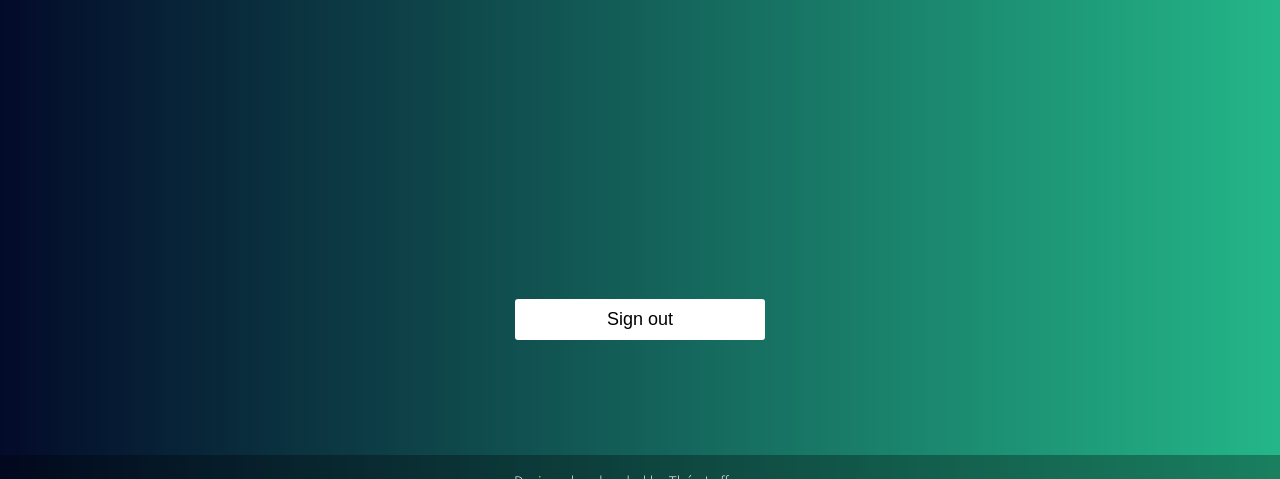
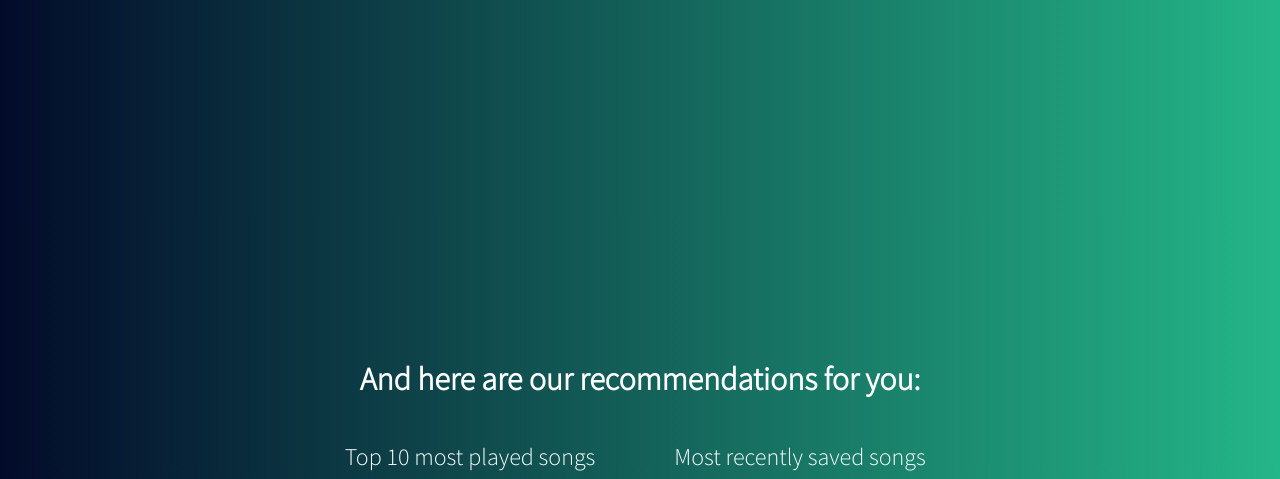
Before and after one commit to theolaf/SpotiSongs, a Flask app: template templates/home.html in a window 1280 px wide. Shown: the part 293-772 px from the top of the page. Run offline with Flask 2, Linux system fonts and the light colour scheme; the template is opened without the code that fills it: most values are stand-ins (such as "Sample title", 1, 10 or a date in 2020).

Commit message:
added spotify recommendation and revamped ui with grid system

```diff
--- a/app.py
+++ b/app.py
@@ -11,6 +11,9 @@ client_secret = os.getenv('CLIENT_SECRET')
 redirect_uri = os.getenv('REDIRECT_URI')
 scope = ["user-library-read", "user-top-read"]
 
+###### CONST ######
+TRACKS_TO_PRINT = 5
+
 ###### CREATING THE FLASK APP AND SPOTIPY CLIENT ######
 app = Flask(__name__)
 app.config['SECRET_KEY'] = os.getenv('FLASK_SECRET').encode('utf8')
@@ -23,11 +26,17 @@ if not os.path.exists(caches_folder):
     os.makedirs(caches_folder)
 
 def session_cache_path():
+    """
+        Returns the path to the cache directory
+    """
     return caches_folder + session.get('uuid')
 
 ###### HOME ######
 @app.route("/")
 def index():
+    """
+        Login and homepage flask function
+    """
     if not session.get('uuid'): # if visitor unknown create a new id
         session['uuid'] = str(uuid.uuid4())
 
@@ -46,9 +55,11 @@ def index():
         sp_client = spotipy.Spotify(auth_manager=auth_manager)
         name = sp_client.me()["display_name"] # get user's name
         print(name)
-        top_tracks = [track["id"] for track in sp_client.current_user_top_tracks(limit=10)["items"]] # get user's top 10 tracks
-        last_saves = [track["track"]["id"] for track in sp_client.current_user_saved_tracks(limit=10)["items"]] # get user's last 10 saved tracks
-        return render_template("home.html", name=name, top_tracks=top_tracks, last_saves=last_saves)
+        top_tracks = [track["id"] for track in sp_client.current_user_top_tracks(limit=TRACKS_TO_PRINT)["items"]] # get user's top 10 tracks
+        last_saves = [track["track"]["id"] for track in sp_client.current_user_saved_tracks(limit=TRACKS_TO_PRINT)["items"]] # get user's last 10 saved tracks
+        tt_rec = [track["id"] for track in sp_client.recommendations(seed_tracks=top_tracks, limit=30)["tracks"]]
+        ls_rec = [track["id"] for track in sp_client.recommendations(seed_tracks=last_saves, limit=30)["tracks"]]
+        return render_template("home.html", name=name, top_tracks=top_tracks, last_saves=last_saves, tt_rec=tt_rec, ls_rec=ls_rec)
 
     except spotipy.exceptions.SpotifyException as e:
         if e.http_status == 403: #if the user isn't registered (Spotify API limitation)
@@ -58,6 +69,9 @@ def index():
 
 @app.route('/signout')
 def signout():
+    """
+        Signs the user out of their Spotify account
+    """
     try:
         os.remove(session_cache_path())
         session.clear()
--- a/static/style.css
+++ b/static/style.css
@@ -57,6 +57,8 @@ button{
 		cursor: pointer;
 		font-size: 18px;
 		margin-top: 20px;
+		margin-left: auto;
+    margin-right: auto;
 }
 
 .column {
@@ -65,6 +67,22 @@ button{
 	display: grid;
 	align-items: center;
 	justify-items: center;
+}
+
+.first-cols {
+	grid-row: 2;
+}
+
+.second-cols {
+	grid-row: 4;
+}
+
+.left {
+	grid-column: 1;
+}
+
+.right {
+	grid-column: 2;
 }
 
 .login-panel{
@@ -84,20 +102,38 @@ button{
 	display: flex;
 	flex-direction: column;
 	overflow: hidden;
+	height: 100vh;
 }
 
 .home-container{
 	max-width: 100vw;
 	margin: auto;
-	padding-left: 15vw;
-	padding-right: 15vw;
+	display: grid;
+	padding-left: 25vw;
+	padding-right: 25vw;
 	text-align: center;
 	min-height: 100vh;
+	grid-gap: 20px;
+}
+
+.signout {
+	display: grid;
+	grid-row: 5;
+	grid-column-start: span 2;
 }
 
 #welcome{
 	padding-top: 50px;
-	padding-bottom: 20px;
+	display: grid;
+	grid-row: 1;
+	grid-column-start: span 2;
+}
+
+#middle-title{
+	padding-top: 20px;
+	display: grid;
+	grid-row: 3;
+	grid-column-start: span 2;
 }
 
 #playlist-name{
@@ -105,14 +141,14 @@ button{
 }
 
 footer {
-	position: absolute;
+	position: relative;
   right: 0;
   bottom: 0;
   left: 0;
   padding: 1rem;
   text-align: center;
 	height: auto;
-	margin-top: auto;
+	margin-top: 20px;
 	background: rgba(0,0,0, 0.3);
 }
 
--- a/templates/home.html
+++ b/templates/home.html
@@ -4,8 +4,8 @@
 {% endblock %}
 {% block content %}
   <div class="home-container">
-    <h1 id="welcome">Welcome {{ name }}</h1>
-    <div class="column">
+    <h1 id="welcome">Welcome {{ name }}, check out your favourite songs:</h1>
+    <div class="column left first-cols">
       <h2 id="playlist-name">Top 10 most played songs</h2>
       <div class="playlist" id="scroll">
         {% for track in top_tracks %}
@@ -14,7 +14,7 @@
         {%endfor %}
       </div>
     </div>
-    <div class="column">
+    <div class="column right first-cols">
       <h2 id="playlist-name">Most recently saved songs</h2>
       <div class="playlist" id="scroll">
         {% for track in last_saves %}
@@ -23,6 +23,25 @@
         {%endfor %}
       </div>
     </div>
-    <a href="{{ url_for('signout') }}"><button>Sign out</button></a>
+    <h1 id="middle-title">And here are our recommendations for you:</h1>
+    <div class="column left second-cols">
+      <h2 id="playlist-name">Top 10 most played songs</h2>
+      <div class="playlist" id="scroll">
+        {% for track in tt_rec %}
+          <iframe src="https://open.spotify.com/embed/track/{{ track }}" width="300" height="80" frameborder="0" allowtransparency="true" allow="encrypted-media">
+          </iframe>
+        {%endfor %}
+      </div>
+    </div>
+    <div class="column right second-cols">
+      <h2 id="playlist-name">Most recently saved songs</h2>
+      <div class="playlist" id="scroll">
+        {% for track in ls_rec %}
+          <iframe src="https://open.spotify.com/embed/track/{{ track }}" width="300" height="80" frameborder="0" allowtransparency="true" allow="encrypted-media">
+          </iframe>
+        {%endfor %}
+      </div>
+    </div>
+    <a href="{{ url_for('signout') }}" class="signout"><button>Sign out</button></a>
   </div>
 {% endblock %}
--- a/templates/login.html
+++ b/templates/login.html
@@ -6,8 +6,7 @@
   <div class="login-container">
     <div class="login-panel">
       <h1>Welcome to SpotiSongs</h1>
-      <h2>Discover new music on Spotify through the power of AI!</h2>
-      <p>For now, it just shows you your favourite songs though...</p>
+      <h2>Discover new music on Spotify!</h2>
       <a href="{{ auth_url }}"><button>Log In</button></a>
     </div>
   </div>
--- a/uwsgi.ini
+++ b/uwsgi.ini
@@ -4,3 +4,4 @@ processes = 4
 threads = 2
 die-on-term = true
 http-socket = :$(PORT)
+touch-reload = app.py
```
